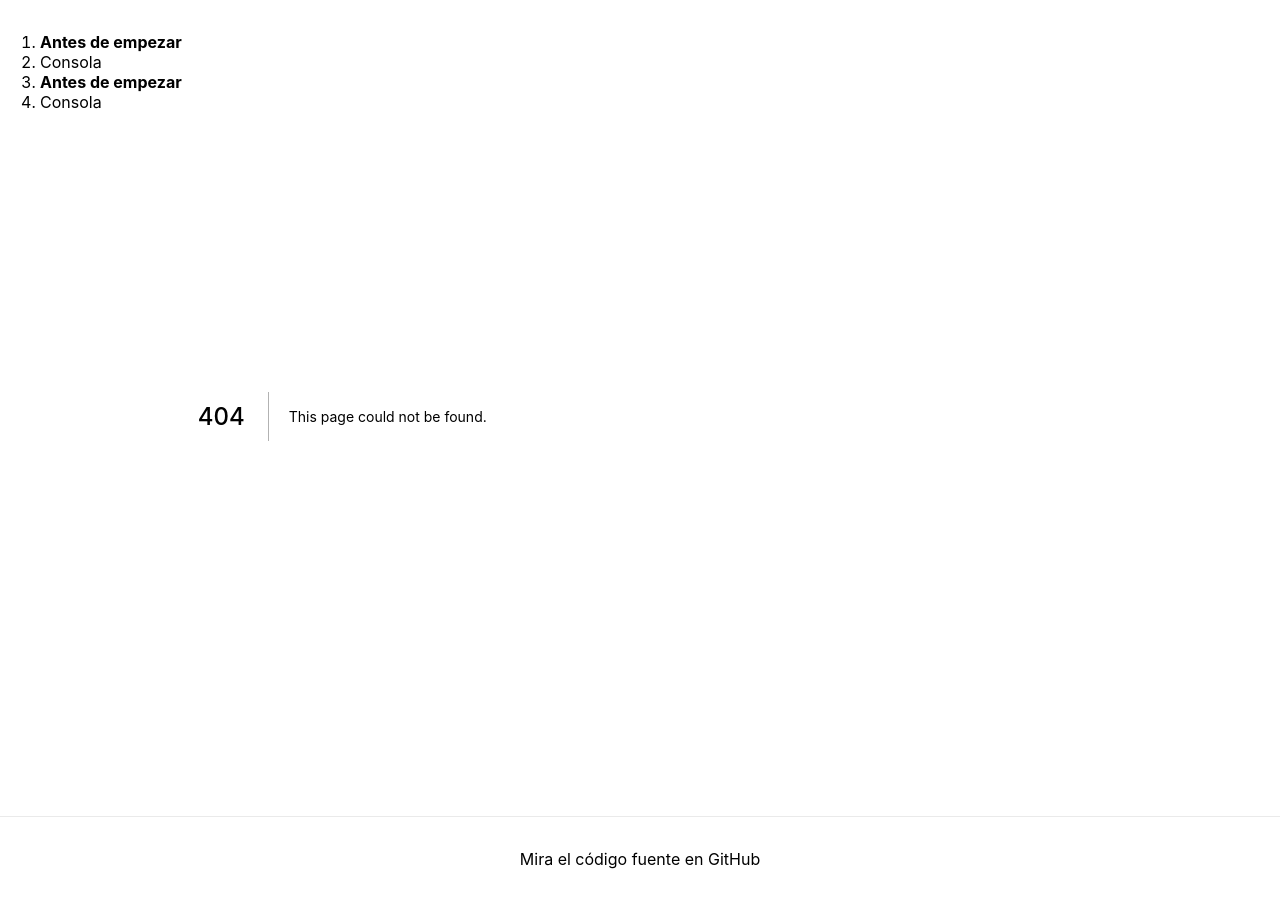
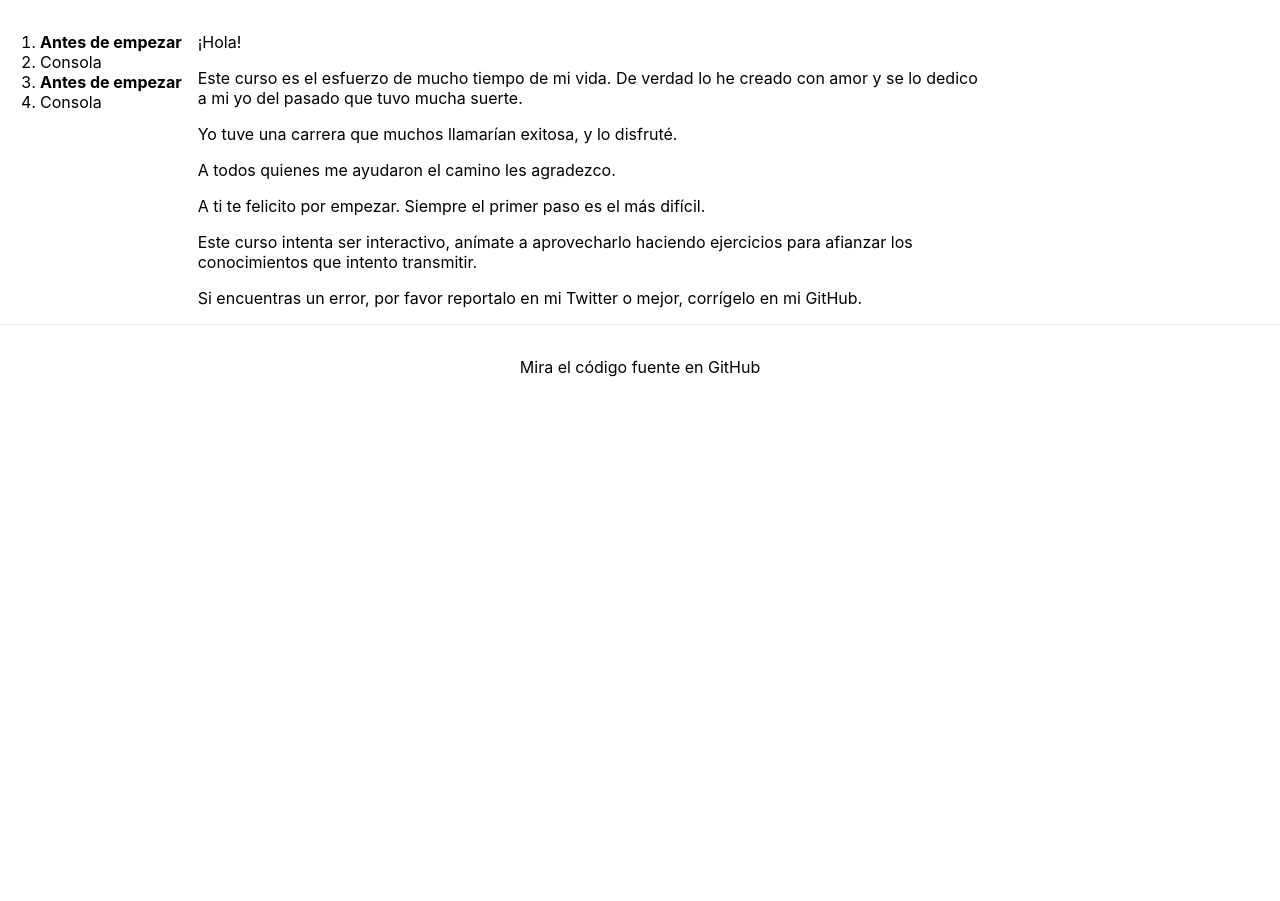
Before and after one commit to EstebanDalelR/aprendeaprogramar, a Next.js app: page /inicio in a window 1280 px wide. Before the commit this address had no page. After the commit the page ends 800 px from the top, so only its background shows below. Built offline with nearby package versions, Linux system fonts and the light colour scheme.

Commit message:
Write initial home

```diff
--- /dev/null
+++ b/pages/inicio.mdx
@@ -0,0 +1,13 @@
+¡Hola!
+
+Este curso es el esfuerzo de mucho tiempo de mi vida. De verdad lo he creado con amor y se lo dedico a mi yo del pasado que tuvo mucha suerte.
+
+Yo tuve una carrera que muchos llamarían exitosa, y lo disfruté.
+
+A todos quienes me ayudaron el camino les agradezco.
+
+A ti te felicito por empezar. Siempre el primer paso es el más difícil.
+
+Este curso intenta ser interactivo, anímate a aprovecharlo haciendo ejercicios para afianzar los conocimientos que intento transmitir.
+
+Si encuentras un error, por favor reportalo en mi [Twitter](https://twitter.com/estebandalelr) o mejor, corrígelo en mi [GitHub](https://GitHub.com/estebandalelr/aprendeaprogramar).
--- a/pages/index.module.css
+++ b/styles/index.module.css
@@ -18,9 +18,7 @@
 
 .container {
   padding: 0 2rem;
-
-width: 100%;
-
+  width: 100%;
 }
 
 .title a {
```
Also changed, not shown: pages/index.tsx (+7 -9 lines).
